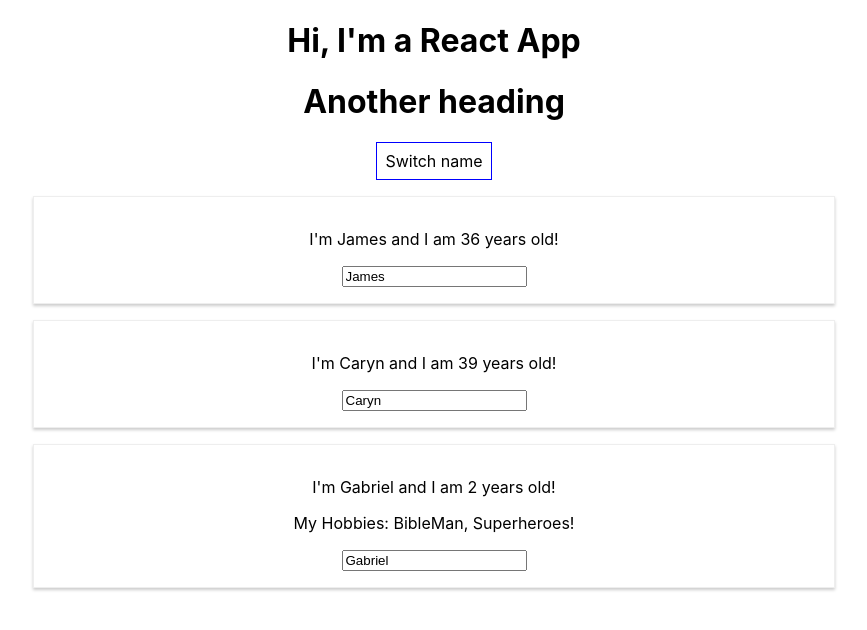
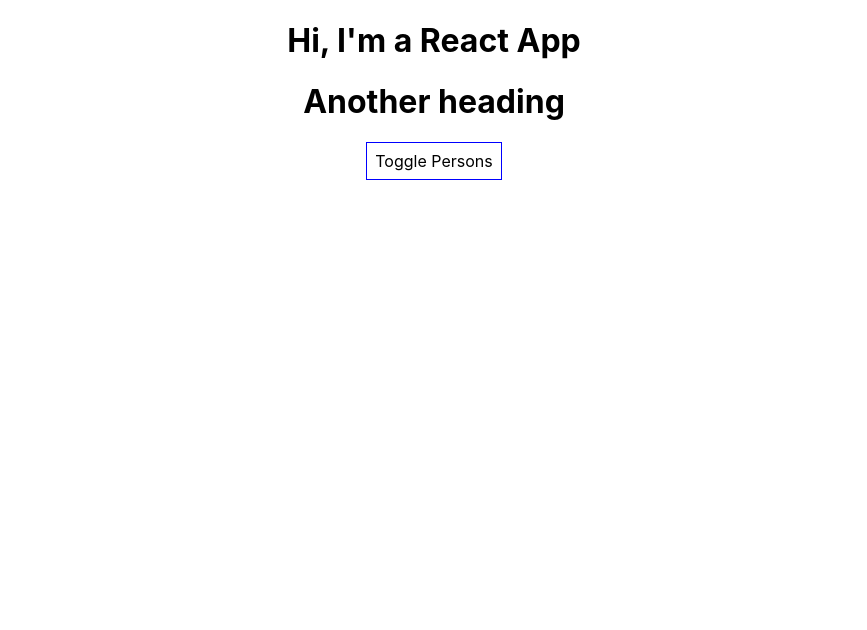
Before and after one commit to jameshughes7/genesis, a React (Create React App) app: page / in a window 1280 px wide. Shown: the top 630 px of the page, without its empty margins (206-1073 px from the left). Built offline with nearby package versions, Linux system fonts and the light colour scheme.

Commit message:
ternary conditional used in JSX

```diff
--- a/src/App.js
+++ b/src/App.js
@@ -10,7 +10,8 @@ class App extends Component {
       { name: 'James', age: 36 },
       { name: 'Caryn', age: 39 },
       { name: 'Gabriel', age: 2 }
-    ]
+    ],
+    showPersons: false
   };
 
   switchNameHandler = (newName) => {
@@ -35,6 +36,11 @@ class App extends Component {
     })
   }
 
+  togglePersonsHandler = (event) => {
+    const doesShow = this.state.showPersons;
+    this.setState({showPersons: !doesShow});
+  }
+
   // Note 2 different syntax examples for passing arguments
   // 2 e.g.'s on line 40 and on line 52
 
@@ -56,7 +62,10 @@ class App extends Component {
         <h1>Another heading</h1>
         <button
         style={style}
-        onClick={() => this.switchNameHandler('Reginald')}>Switch name</button>
+        onClick={this.togglePersonsHandler}>Toggle Persons</button>
+        {
+          this.state.showPersons === true ?
+          <div>
             <Person
               name={this.state.persons[0].name}
               age={this.state.persons[0].age}
@@ -71,6 +80,9 @@ class App extends Component {
               age={this.state.persons[2].age}
               click={this.switchNameHandler.bind(this, 'Tennessee')} >My Hobbies: BibleMan, Superheroes!
             </Person>
+          </div> : null
+        }
+
       </div>
     );
 
```
Lines whose indentation alone changed are shown as unchanged.
